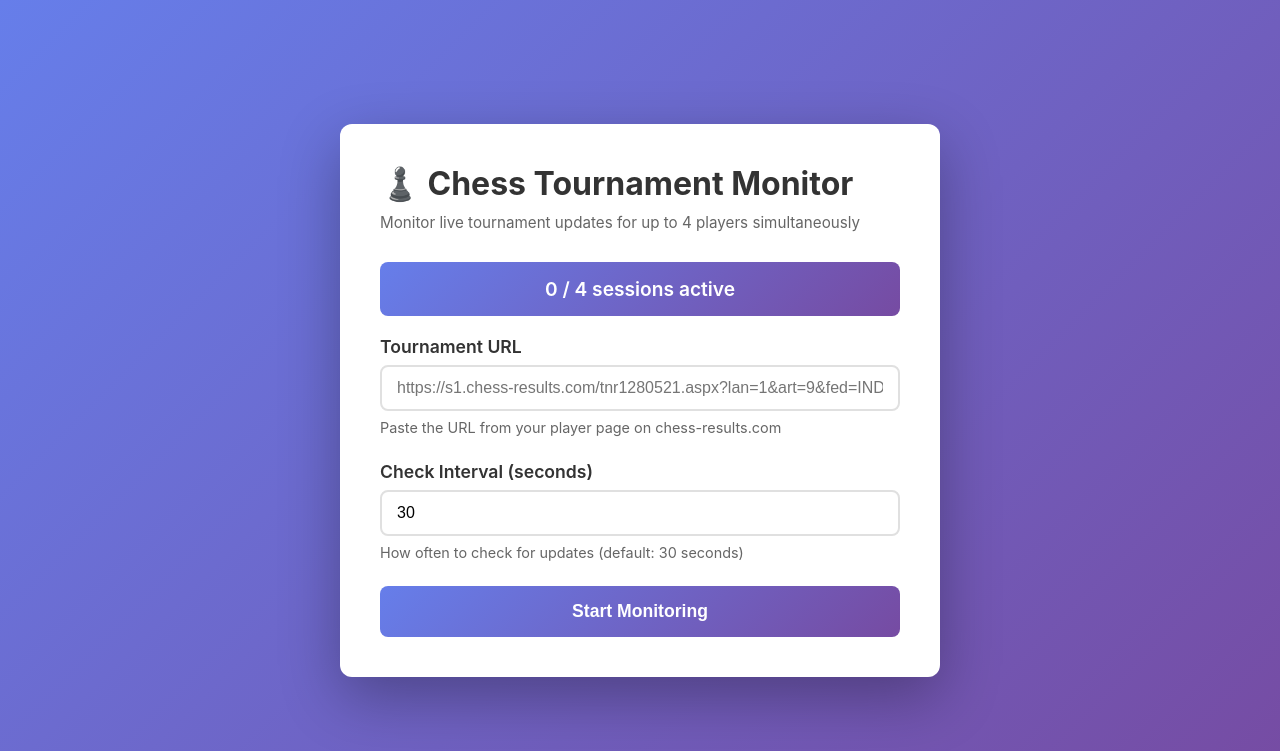
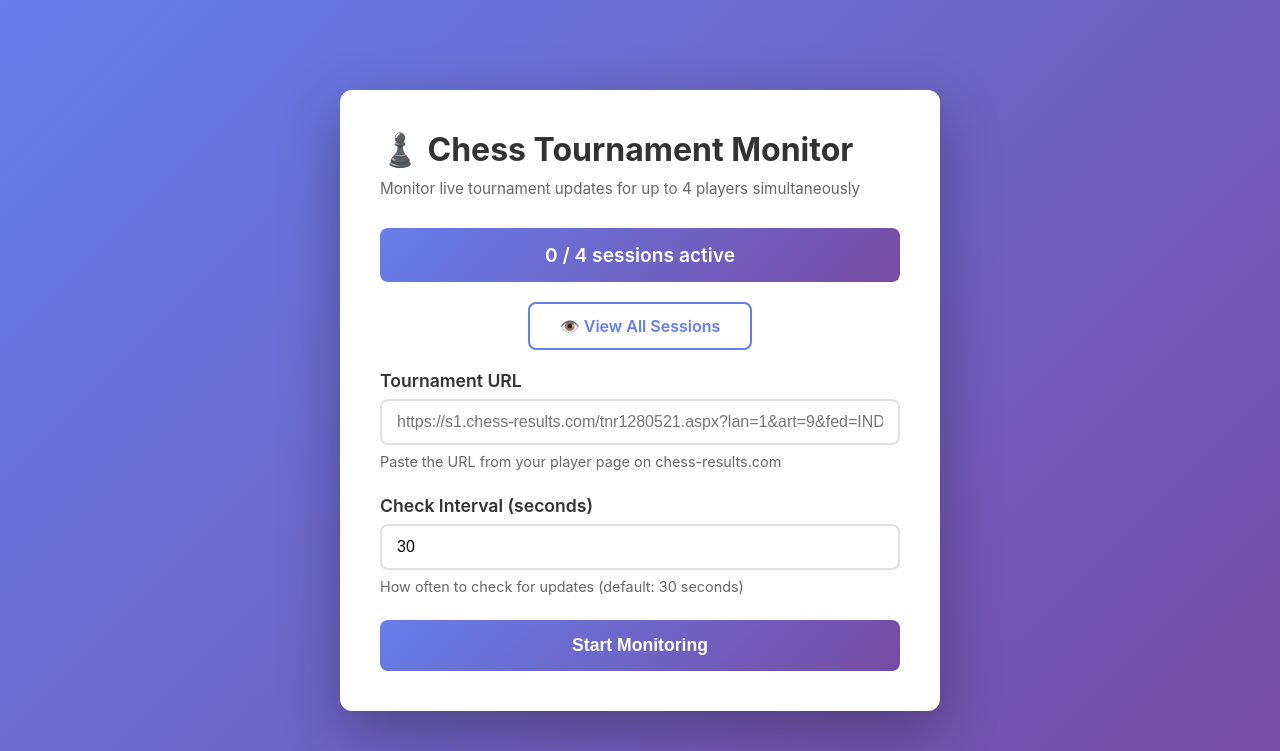
Before and after one commit to rathnakara/chessresults, a Flask app: page / in a window 1280 px wide. Shown: the top 751 px of the page. Run offline with Flask 3, Linux system fonts and the light colour scheme; data that the repository does not hold is empty.

Commit message:
Add 'View All Sessions' button to home page

```diff
--- a/templates/simple_index.html
+++ b/templates/simple_index.html
@@ -163,6 +163,24 @@
                 text-align: center;
                 font-weight: 500;
             }
+            .view-all-btn {
+                display: inline-block;
+                background: white;
+                color: #667eea;
+                border: 2px solid #667eea;
+                padding: 12px 30px;
+                font-size: 1em;
+                border-radius: 8px;
+                text-decoration: none;
+                font-weight: 600;
+                transition: all 0.3s;
+            }
+            .view-all-btn:hover {
+                background: #667eea;
+                color: white;
+                transform: translateY(-2px);
+                box-shadow: 0 5px 15px rgba(102, 126, 234, 0.3);
+            }
         </style>
     </head>
     <body>
@@ -175,6 +193,10 @@
 
             <div id="sessionCount" class="session-counter">
                 <span id="activeCount">0</span> / 4 sessions active
+            </div>
+
+            <div style="text-align: center; margin-bottom: 20px">
+                <a href="/view" class="view-all-btn"> 👁️ View All Sessions </a>
             </div>
 
             <form id="monitorForm">
```
